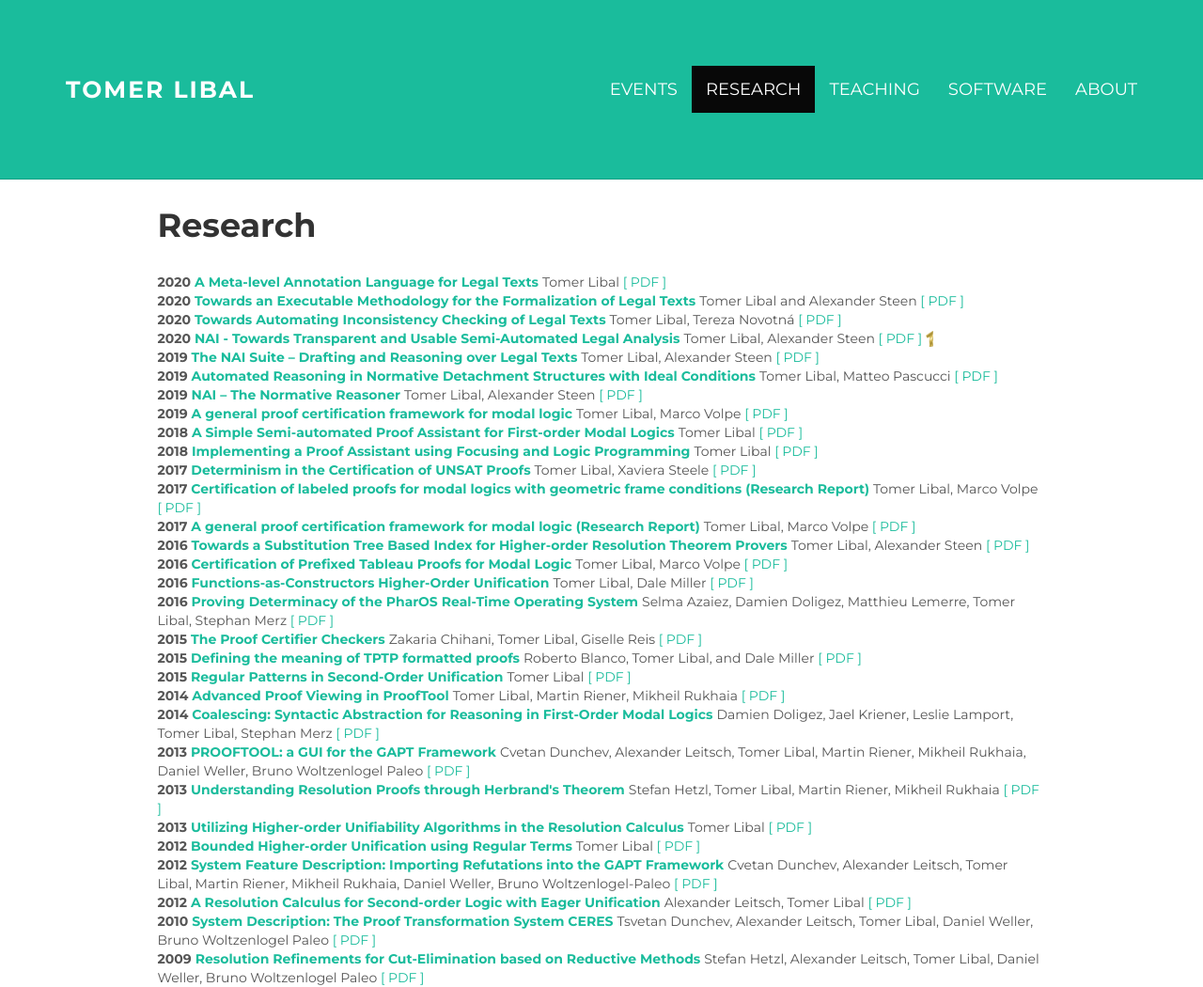
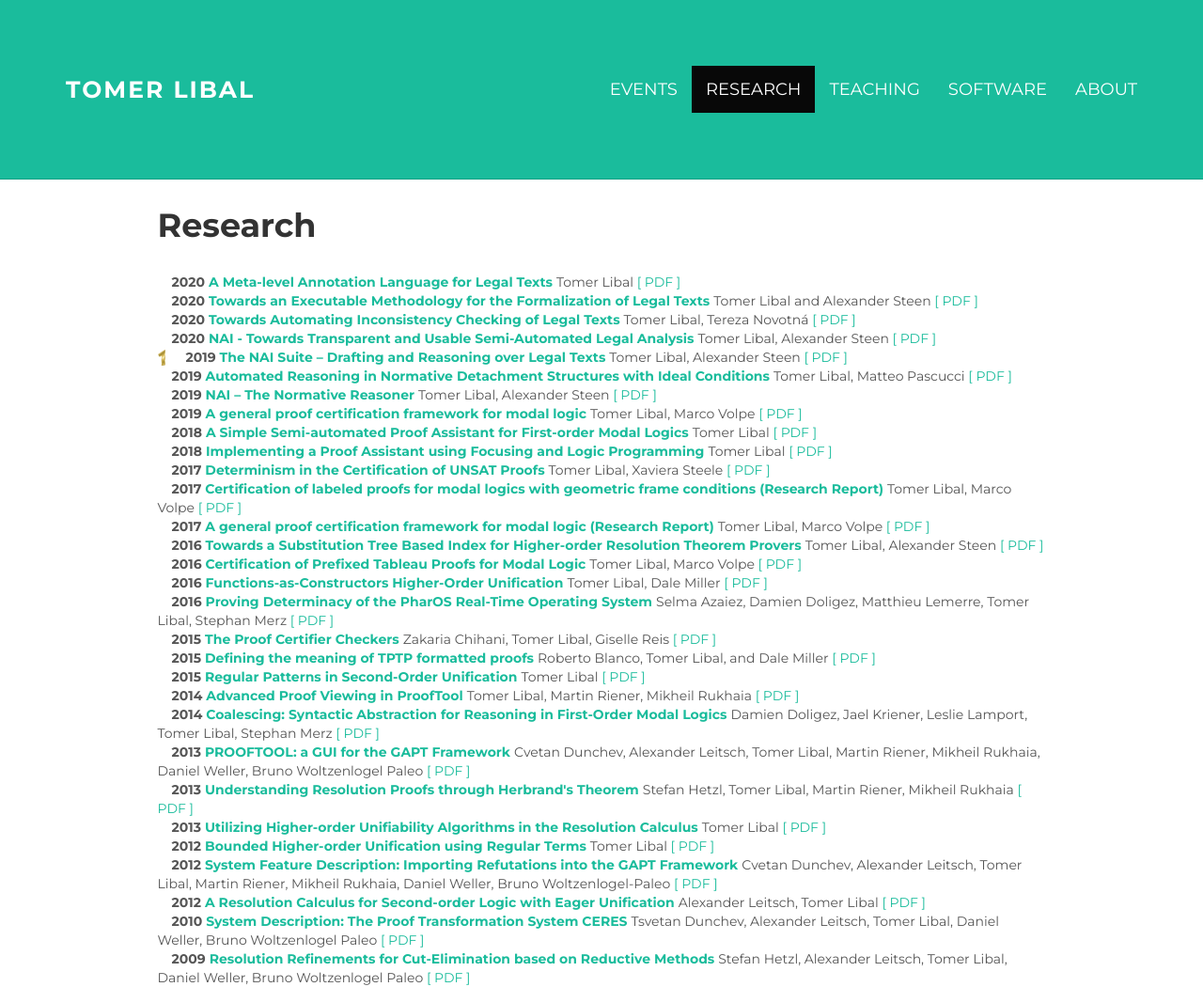
Before and after one commit to shaolintl/page, a Jekyll site: the page built from paper.html, in a window 1280 px wide. Shown: the whole page at 94% size. Built offline with Jekyll 4.4.1, drawn with Linux system fonts in a browser that asks for light colours.

Commit message:
CV update

```diff
--- a/paper.html
+++ b/paper.html
@@ -9,9 +9,18 @@ id: 1
 
     <div class="row">
       <div class="col-lg-10 col-lg-offset-1">
-        <h1>{{page.title}}</h1>
+
+      <h1>{{page.title}}</h1>
     {% for paper in site.categories.papers %}
 <article class="publication">
+      <span class="image" style="width: 15px;float: left;"> &nbsp;
+        {% if paper.img-src %}
+        <img src=assets/img/{{paper.img-src}} alt="{{paper.img-title}}" title="{{paper.img-title}}"  style="height: 1.2em;"/>
+        {% endif %}
+      </span>
+
+
+
 <span class="publish-date">
     {{paper.year}} 	</span>
 	<h5>
@@ -25,11 +34,6 @@ id: 1
 			<span class="download-link">
         <a href="/assets/papers/{{paper.draft}}">[ PDF ]</a>		</span>
 
-      <span class="image">
-        {% if paper.img-src %}
-        <img src=assets/img/{{paper.img-src}} alt="{{paper.img-title}}" title="{{paper.img-title}}"  style="height: 1.2em;"/>
-        {% endif %}
-
 	</article>
     {% endfor %}
       </div><!-- /col-lg-8 -->
```
Also changed, not shown: 1 other file.
